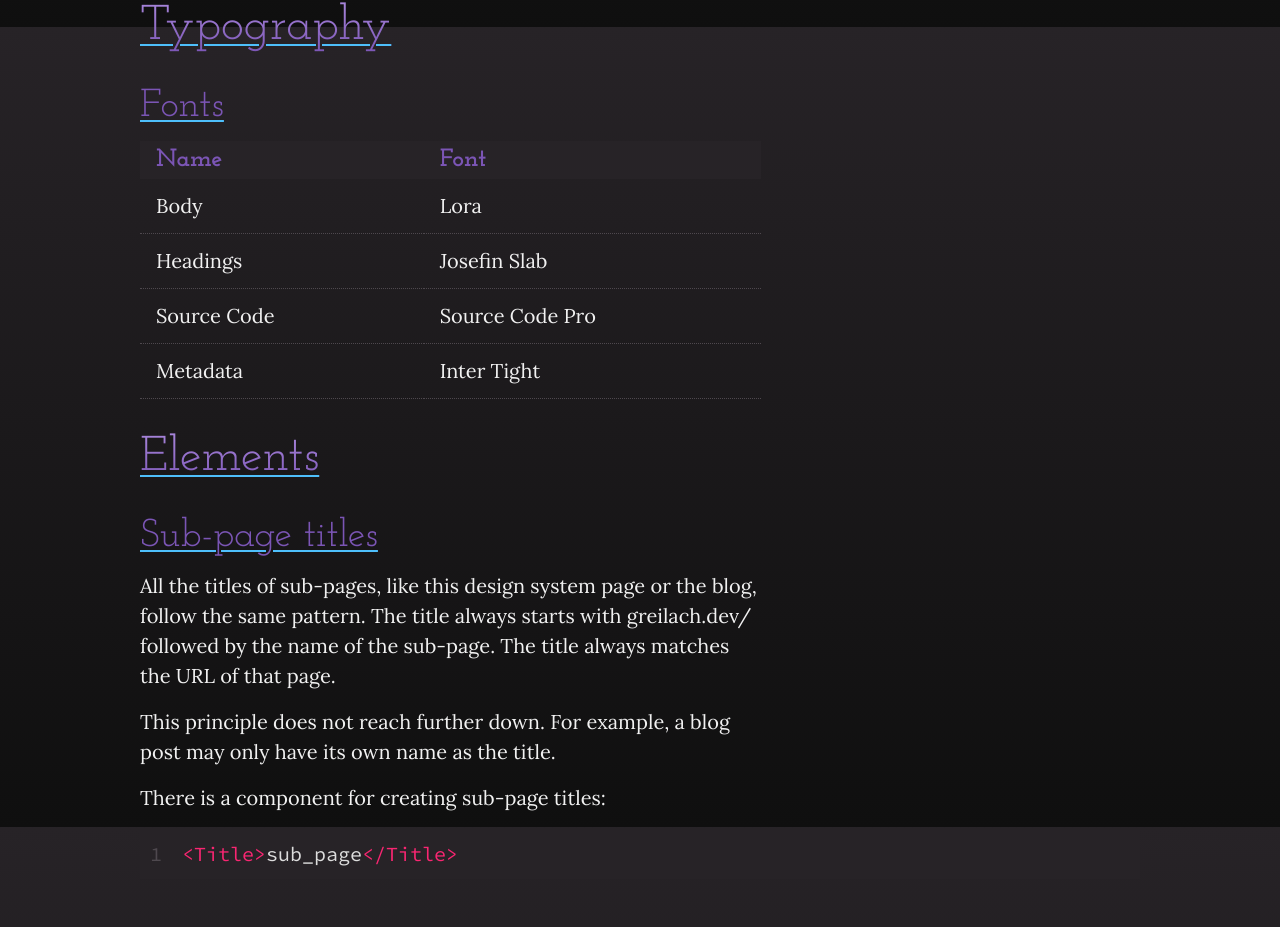
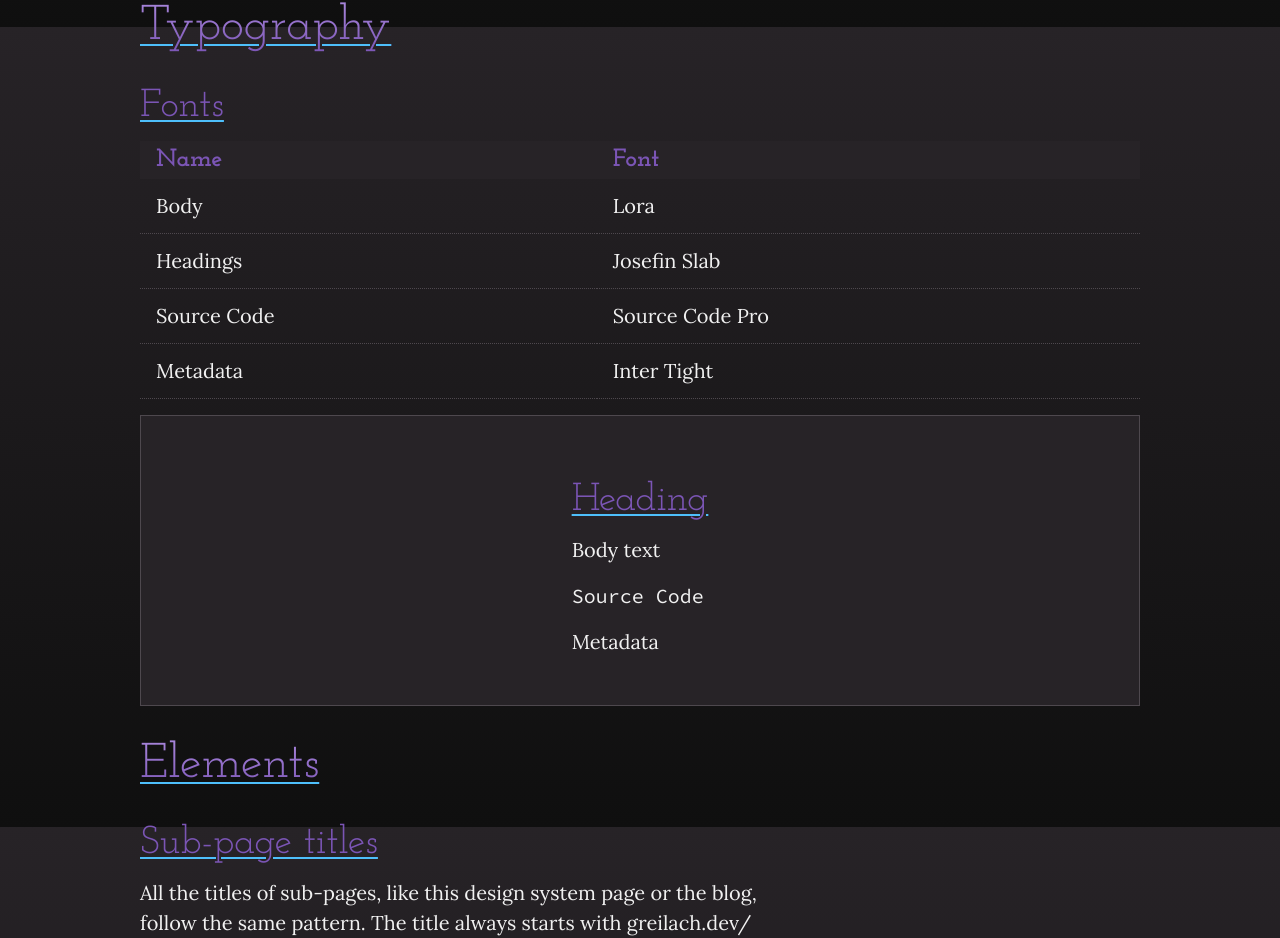
Before and after one commit to Frdnspnzr/greilach.dev, a Next.js app: page /design_system in a window 1280 px wide. Shown: the part 1573-2511 px from the top of the page. Built offline with nearby package versions, Linux system fonts and the light colour scheme.

Commit message:
Add font examples to design system

```diff
--- a/app/design_system/page.tsx
+++ b/app/design_system/page.tsx
@@ -1,4 +1,5 @@
 import Code from "@/components/Code/Code";
+import Example from "@/components/Example/Example";
 import Group from "@/components/Group/Group";
 import Title from "@/components/Title/Title";
 import ColorDefinition from "../../components/ColorDefinition/ColorDefinition";
@@ -81,6 +82,19 @@ export default async function Page() {
           <td>Inter Tight</td>
         </tr>
       </table>
+      <Example>
+        <h3>Heading</h3>
+        <p>Body text</p>
+        <code>Source Code</code>
+        <p
+          style={{
+            fontFamily: "var(--font-inter-tight)",
+            marginBlockStart: "var(--space-s)",
+          }}
+        >
+          Metadata
+        </p>
+      </Example>
       <h2>Elements</h2>
       <h3>Sub-page titles</h3>
       <p>
--- a/app/theme/typography.scss
+++ b/app/theme/typography.scss
@@ -117,7 +117,8 @@ pre, code {
 table {
   border-collapse: collapse;
   table-layout: auto;
-  width: 50ch;
+  width: 100%;
+  margin-block-end: var(--space-s);
 
   th,
   td {
--- /dev/null
+++ b/components/Example/Example.tsx
@@ -0,0 +1,10 @@
+import { PropsWithChildren } from "react";
+import styles from "./example.module.css";
+
+export default function Example({ children }: PropsWithChildren<{}>) {
+  return (
+    <div className={styles.container}>
+      <div className={styles.example}>{children}</div>
+    </div>
+  );
+}
--- /dev/null
+++ b/components/Example/example.module.css
@@ -0,0 +1,12 @@
+.container {
+  width: 100%;
+  background-color: var(--color-faint);
+  border: 1px solid var(--color-subtle);
+  display: grid;
+  padding: var(--space-l);
+  margin-block-end: var(--space-s);
+}
+
+.example {
+  margin: auto;
+}
```
Also changed, not shown: app/theme/layout.scss (line endings or trailing spaces).
